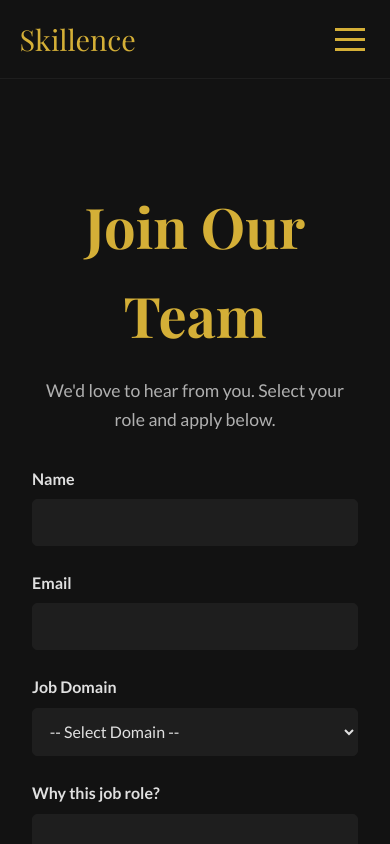
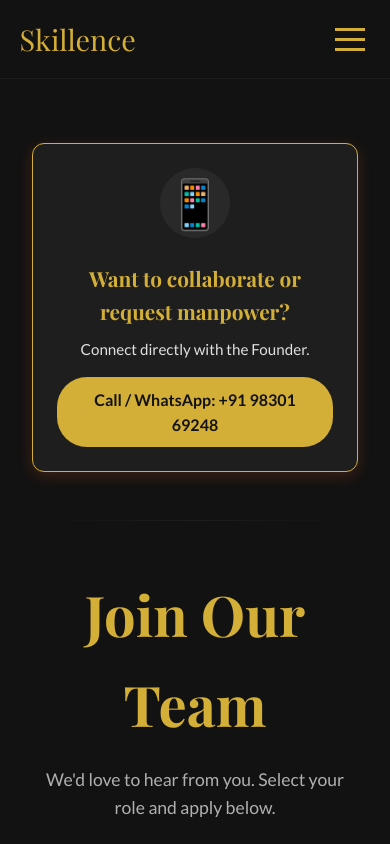
Before and after one commit to Debajyoti-DG/Skillence, a React (Create React App) app in the folder client/: page /contact in a window 390 px wide. Shown: the top 844 px of the page. Built offline with nearby package versions, Linux system fonts and the light colour scheme.

Commit message:
Added founder mobile number and TAN number in Footer plus CSS changes

```diff
--- a/client/src/App.css
+++ b/client/src/App.css
@@ -807,3 +807,106 @@
         display: block;
     }
 }
+
+/* --- Footer TAN Number --- */
+.tan-number {
+  font-size: 0.9rem;
+  color: var(--text-muted);
+  margin-top: 0.5rem;
+  letter-spacing: 0.5px;
+}
+
+.tan-number strong {
+  color: var(--primary-color);
+}
+
+/* --- Founder/Business Contact Card --- */
+.founder-contact-card {
+  background-color: var(--secondary-color);
+  border: 1px solid var(--primary-color);
+  border-radius: 12px;
+  padding: 2rem;
+  max-width: 600px;
+  margin: 0 auto 3rem auto; /* Centered with space below */
+  display: flex;
+  align-items: center;
+  gap: 1.5rem;
+  box-shadow: 0 4px 15px rgba(235, 94, 40, 0.2); /* Flame colored shadow */
+  transition: transform 0.3s ease;
+}
+
+.founder-contact-card:hover {
+  transform: translateY(-5px);
+}
+
+.founder-contact-icon {
+  font-size: 3rem;
+  background-color: rgba(255, 255, 255, 0.05);
+  width: 70px;
+  height: 70px;
+  border-radius: 50%;
+  display: flex;
+  align-items: center;
+  justify-content: center;
+}
+
+.founder-contact-text h3 {
+  font-family: var(--font-heading);
+  color: var(--primary-color);
+  margin: 0 0 0.5rem 0;
+  font-size: 1.3rem;
+}
+
+.founder-contact-text p {
+  color: var(--text-muted);
+  margin: 0 0 1rem 0;
+  font-size: 0.95rem;
+}
+
+.founder-phone-link {
+  display: inline-block;
+  background-color: var(--primary-color);
+  color: var(--bg-color);
+  padding: 0.6rem 1.2rem;
+  border-radius: 30px;
+  text-decoration: none;
+  font-weight: bold;
+  font-size: 1rem;
+  transition: background-color 0.3s ease;
+}
+
+.founder-phone-link:hover {
+  background-color: #d14e1f;
+  color: #fff;
+}
+
+/* Mobile responsive adjustment for the card */
+@media (max-width: 600px) {
+  .founder-contact-card {
+    flex-direction: column;
+    text-align: center;
+    padding: 1.5rem;
+  }
+}
+
+/* --- Founder Connect Button (About Page) --- */
+.founder-connect-btn {
+    display: inline-block;
+    margin-top: 2rem;
+    padding: 0.8rem 1.8rem;
+    background-color: var(--primary-color); /* Flame color */
+    color: var(--bg-color); /* Dark text */
+    text-decoration: none;
+    font-weight: bold;
+    border-radius: 5px;
+    font-family: var(--font-body);
+    transition: background-color 0.3s ease, transform 0.2s ease;
+    box-shadow: 0 4px 6px rgba(0,0,0,0.2);
+}
+
+.founder-connect-btn:hover {
+    background-color: #f08b27; /* Slightly darker flame */
+    color: #fff; /* White text on hover */
+    transform: translateY(-2px);
+    box-shadow: 0 6px 12px rgba(235, 94, 40, 0.3);
+}
--- a/client/src/pages/Contact.js
+++ b/client/src/pages/Contact.js
@@ -2,7 +2,6 @@
 
 const Contact = () => {
   // State for form fields
-  // Note: jobRole starts empty. It gets filled when the user selects the 3rd dropdown.
   const [formData, setFormData] = useState({ name: '', email: '', jobRole: '', description: '' });
   const [resume, setResume] = useState(null);
   const [status, setStatus] = useState('');
@@ -13,27 +12,25 @@
   const [selectedDomain, setSelectedDomain] = useState(''); // Tech vs Non-Tech
   const [selectedCategory, setSelectedCategory] = useState(''); // AI, Finance, etc.
 
-  // Handler for text inputs (Name, Email, Description)
+  // Handler for text inputs
   const handleChange = (e) => {
     const { name, value } = e.target;
     setFormData(prevState => ({ ...prevState, [name]: value }));
   };
 
-  // --- HANDLERS FOR CASCADING DROPDOWNS ---
-
-  // Step 1: Handle Domain Change (Tech / Non-Tech)
+  // Step 1: Handle Domain Change
   const handleDomainChange = (e) => {
     const domain = e.target.value;
     setSelectedDomain(domain);
-    setSelectedCategory(''); // Reset Category
-    setFormData(prev => ({ ...prev, jobRole: '' })); // Reset Role
+    setSelectedCategory('');
+    setFormData(prev => ({ ...prev, jobRole: '' }));
   };
 
-  // Step 2: Handle Category Change (AI / Web Dev / Finance etc)
+  // Step 2: Handle Category Change
   const handleCategoryChange = (e) => {
     const category = e.target.value;
     setSelectedCategory(category);
-    setFormData(prev => ({ ...prev, jobRole: '' })); // Reset Role
+    setFormData(prev => ({ ...prev, jobRole: '' }));
   };
 
   // Step 3: Handle Final Role Change
@@ -59,7 +56,6 @@
     setLoading(true);
     setStatus('Sending application...');
 
-    // Client-side validation
     if (!resume) {
       setStatus('Please select a resume file.');
       setLoading(false);
@@ -70,7 +66,6 @@
       setLoading(false);
       return;
     }
-    // Validation for Role
     if (!formData.jobRole) {
         setStatus('Please select a specific Job Role.');
         setLoading(false);
@@ -80,13 +75,12 @@
     const data = new FormData();
     data.append('name', formData.name);
     data.append('email', formData.email);
-    data.append('jobRole', formData.jobRole); // This now holds the final selected role
+    data.append('jobRole', formData.jobRole);
     data.append('description', formData.description);
     data.append('resume', resume);
 
     try {
       const apiUrl = process.env.REACT_APP_API_URL || 'http://localhost:3001';
-
       const response = await fetch(`${apiUrl}/api/apply`, {
         method: 'POST',
         body: data,
@@ -96,7 +90,6 @@
 
       if (response.ok) {
         setStatus('Application sent successfully! Thank you.');
-        // Reset ALL form states
         setFormData({ name: '', email: '', jobRole: '', description: '' });
         setSelectedDomain('');
         setSelectedCategory('');
@@ -115,26 +108,38 @@
 
   return (
     <div data-aos="fade-up">
+
+      {/* --- NEW: Founder/Business Contact Section --- */}
+      <div className="founder-contact-card" data-aos="zoom-in">
+         <div className="founder-contact-icon">📱</div>
+         <div className="founder-contact-text">
+            <h3>Want to collaborate or request manpower?</h3>
+            <p>Connect directly with the Founder.</p>
+            <a href="https://wa.me/919830169248" target="_blank" rel="noopener noreferrer" className="founder-phone-link">
+               Call / WhatsApp: <strong>+91 98301 69248</strong>
+            </a>
+         </div>
+      </div>
+      {/* --- END NEW SECTION --- */}
+
+      <hr className="section-divider" style={{maxWidth: '600px', margin: '3rem auto'}} />
+
       <h1>Join Our Team</h1>
       <p>We'd love to hear from you. Select your role and apply below.</p>
 
       <form className="contact-form" onSubmit={handleSubmit}>
 
-        {/* Name */}
         <div className="form-group">
           <label htmlFor="name">Name</label>
           <input type="text" id="name" name="name" value={formData.name} onChange={handleChange} required />
         </div>
 
-        {/* Email */}
         <div className="form-group">
           <label htmlFor="email">Email</label>
           <input type="email" id="email" name="email" value={formData.email} onChange={handleChange} required />
         </div>
 
         {/* --- CASCADING DROPDOWNS FOR JOB ROLE --- */}
-
-        {/* 1. Domain Select */}
         <div className="form-group">
             <label htmlFor="domain">Job Domain</label>
             <select id="domain" value={selectedDomain} onChange={handleDomainChange} required>
@@ -145,7 +150,6 @@
             </select>
         </div>
 
-        {/* 2. Category Select (Appears after Domain is selected) */}
         {selectedDomain && (
             <div className="form-group" data-aos="fade-in">
                 <label htmlFor="category">Job Category</label>
@@ -158,7 +162,6 @@
             </div>
         )}
 
-        {/* 3. Specific Role Select (Appears after Category is selected) */}
         {selectedCategory && (
             <div className="form-group" data-aos="fade-in">
                 <label htmlFor="jobRole">Specific Role</label>
@@ -170,7 +173,6 @@
                 </select>
             </div>
         )}
-
         {/* --- END CASCADING DROPDOWNS --- */}
 
         <div className="form-group">
@@ -203,85 +205,25 @@
 
 export default Contact;
 
-// --- DATA STRUCTURE ---
+// --- DATA STRUCTURE (Keep at bottom of file) ---
 const JOB_ROLES_DATA = {
     "Tech Roles": {
-        "Artificial Intelligence & Machine Learning": [
-            "Machine Learning Engineer", "Data Scientist", "AI Researcher", "Deep Learning Engineer",
-            "NLP Engineer", "Computer Vision Engineer", "AI Product Manager", "Data Analyst",
-            "AI Ethics Specialist", "Robotics AI Engineer"
-        ],
-        "Software Development": [
-            "Frontend Developer", "Backend Developer", "Full-Stack Developer", "Mobile App Developer",
-            "Systems Programmer", "Embedded Software Engineer", "Application Developer",
-            "Desktop Software Engineer", "Game Developer", "Software Architect"
-        ],
-        "Cloud & DevOps": [
-            "Cloud Engineer", "DevOps Engineer", "Site Reliability Engineer (SRE)", "Cloud Architect",
-            "Kubernetes Administrator", "Platform Engineer", "AWS/GCP/Azure Specialist",
-            "Infrastructure Engineer", "CI/CD Engineer", "Cloud Security Engineer"
-        ],
-        "Cybersecurity": [
-            "Cybersecurity Analyst", "Ethical Hacker", "Penetration Tester", "Security Architect",
-            "SOC Analyst", "Network Security Engineer", "Information Security Manager",
-            "Malware Analyst", "Cyber Forensics Specialist", "Cryptographer"
-        ],
-        "Data & Database": [
-            "Data Engineer", "Big Data Developer", "Database Administrator (DBA)", "Data Warehouse Engineer",
-            "Business Intelligence Analyst", "Data Modeller", "ETL Developer", "SQL Developer",
-            "Data Governance Specialist", "Big Data Architect"
-        ],
-        "Networking & IT Infrastructure": [
-            "Network Engineer", "System Administrator", "IT Support Specialist", "Cloud Support Technician",
-            "Network Architect", "Telecom Engineer", "Storage Engineer", "IT Infrastructure Manager",
-            "NOC Engineer", "Network Operations Manager"
-        ],
-        "Web & App Development": [
-            "React Developer", "Angular Developer", "Vue Developer", "WordPress Developer",
-            "Web Designer", "UI Developer", "Backend Node/Python/PHP Developer",
-            "Hybrid Mobile Developer (Flutter/React Native)", "Web Accessibility Specialist", "API Developer"
-        ],
-        "Product, Business & Management Tech": [
-            "Product Manager", "Technical Program Manager", "Agile Scrum Master", "Business Analyst",
-            "Product Owner", "Technology Consultant", "Pre-Sales Engineer", "Solutions Consultant",
-            "Delivery Manager", "IT Project Manager"
-        ],
-        "Hardware, Electronics & Embedded": [
-            "Embedded Systems Engineer", "IoT Engineer", "PCB Designer", "VLSI Engineer",
-            "FPGA Developer", "Microcontroller Programmer", "Hardware Design Engineer",
-            "Firmware Developer", "Automotive Electronics Engineer", "Semiconductor Engineer"
-        ],
-        "Emerging/Trending Tech": [
-            "Blockchain Developer", "AR/VR Developer", "Quantum Computing Researcher", "AI Automation Engineer",
-            "Drone Technology Engineer", "Prompt Engineer", "Metaverse Developer",
-            "Generative AI Engineer", "Chatbot Developer", "Digital Twin Engineer"
-        ]
+        "Artificial Intelligence & Machine Learning": ["Machine Learning Engineer", "Data Scientist", "AI Researcher", "Deep Learning Engineer", "NLP Engineer", "Computer Vision Engineer", "AI Product Manager", "Data Analyst", "AI Ethics Specialist", "Robotics AI Engineer"],
+        "Software Development": ["Frontend Developer", "Backend Developer", "Full-Stack Developer", "Mobile App Developer", "Systems Programmer", "Embedded Software Engineer", "Application Developer", "Desktop Software Engineer", "Game Developer", "Software Architect"],
+        "Cloud & DevOps": ["Cloud Engineer", "DevOps Engineer", "Site Reliability Engineer (SRE)", "Cloud Architect", "Kubernetes Administrator", "Platform Engineer", "AWS/GCP/Azure Specialist", "Infrastructure Engineer", "CI/CD Engineer", "Cloud Security Engineer"],
+        "Cybersecurity": ["Cybersecurity Analyst", "Ethical Hacker", "Penetration Tester", "Security Architect", "SOC Analyst", "Network Security Engineer", "Information Security Manager", "Malware Analyst", "Cyber Forensics Specialist", "Cryptographer"],
+        "Data & Database": ["Data Engineer", "Big Data Developer", "Database Administrator (DBA)", "Data Warehouse Engineer", "Business Intelligence Analyst", "Data Modeller", "ETL Developer", "SQL Developer", "Data Governance Specialist", "Big Data Architect"],
+        "Networking & IT Infrastructure": ["Network Engineer", "System Administrator", "IT Support Specialist", "Cloud Support Technician", "Network Architect", "Telecom Engineer", "Storage Engineer", "IT Infrastructure Manager", "NOC Engineer", "Network Operations Manager"],
+        "Web & App Development": ["React Developer", "Angular Developer", "Vue Developer", "WordPress Developer", "Web Designer", "UI Developer", "Backend Node/Python/PHP Developer", "Hybrid Mobile Developer (Flutter/React Native)", "Web Accessibility Specialist", "API Developer"],
+        "Product, Business & Management Tech": ["Product Manager", "Technical Program Manager", "Agile Scrum Master", "Business Analyst", "Product Owner", "Technology Consultant", "Pre-Sales Engineer", "Solutions Consultant", "Delivery Manager", "IT Project Manager"],
+        "Hardware, Electronics & Embedded": ["Embedded Systems Engineer", "IoT Engineer", "PCB Designer", "VLSI Engineer", "FPGA Developer", "Microcontroller Programmer", "Hardware Design Engineer", "Firmware Developer", "Automotive Electronics Engineer", "Semiconductor Engineer"],
+        "Emerging/Trending Tech": ["Blockchain Developer", "AR/VR Developer", "Quantum Computing Researcher", "AI Automation Engineer", "Drone Technology Engineer", "Prompt Engineer", "Metaverse Developer", "Generative AI Engineer", "Chatbot Developer", "Digital Twin Engineer"]
     },
     "Non-Tech Roles": {
-        "Business & Management": [
-            "HR Manager", "Marketing Manager", "Sales Executive", "Business Development Manager",
-            "Operations Manager", "Supply Chain Manager", "Procurement Officer", "Management Consultant",
-            "Customer Relations Manager", "Entrepreneur/Startup Founder"
-        ],
-        "Finance & Accounting": [
-            "Chartered Accountant", "Financial Analyst", "Investment Banker", "Stock Market Trader",
-            "Tax Consultant", "Auditor", "Insurance Advisor", "Bank Manager", "Wealth Manager",
-            "Credit Risk Analyst"
-        ],
-        "Media, Design & Creative": [
-            "Graphic Designer", "Video Editor", "Content Writer", "Social Media Manager",
-            "UX/UI Designer (Semi-tech)", "Film Director", "Animator", "Fashion Designer",
-            "Photographer", "Interior Designer"
-        ],
-        "Healthcare & Core Science": [
-            "Doctor", "Nurse", "Pharmacist", "Laboratory Technician", "Physiotherapist",
-            "Nutritionist", "Dentist", "Medical Researcher", "Clinical Psychologist",
-            "Biomedical Technician"
-        ],
-        "Education & Public Services": [
-            "School Teacher", "College Professor", "Career Counsellor", "Civil Service Officer",
-            "Public Policy Analyst", "NGO Coordinator", "Research Scholar", "Librarian",
-            "Training & Development Specialist", "Language Instructor"
-        ]
+        "Business & Management": ["HR Manager", "Marketing Manager", "Sales Executive", "Business Development Manager", "Operations Manager", "Supply Chain Manager", "Procurement Officer", "Management Consultant", "Customer Relations Manager", "Entrepreneur/Startup Founder"],
+        "Finance & Accounting": ["Chartered Accountant", "Financial Analyst", "Investment Banker", "Stock Market Trader", "Tax Consultant", "Auditor", "Insurance Advisor", "Bank Manager", "Wealth Manager", "Credit Risk Analyst"],
+        "Media, Design & Creative": ["Graphic Designer", "Video Editor", "Content Writer", "Social Media Manager", "UX/UI Designer (Semi-tech)", "Film Director", "Animator", "Fashion Designer", "Photographer", "Interior Designer"],
+        "Healthcare & Core Science": ["Doctor", "Nurse", "Pharmacist", "Laboratory Technician", "Physiotherapist", "Nutritionist", "Dentist", "Medical Researcher", "Clinical Psychologist", "Biomedical Technician"],
+        "Education & Public Services": ["School Teacher", "College Professor", "Career Counsellor", "Civil Service Officer", "Public Policy Analyst", "NGO Coordinator", "Research Scholar", "Librarian", "Training & Development Specialist", "Language Instructor"]
     }
 };
```
Also changed, not shown: client/src/components/Footer.js (+6 -1 lines), client/src/pages/About.js (+12 -3 lines).
